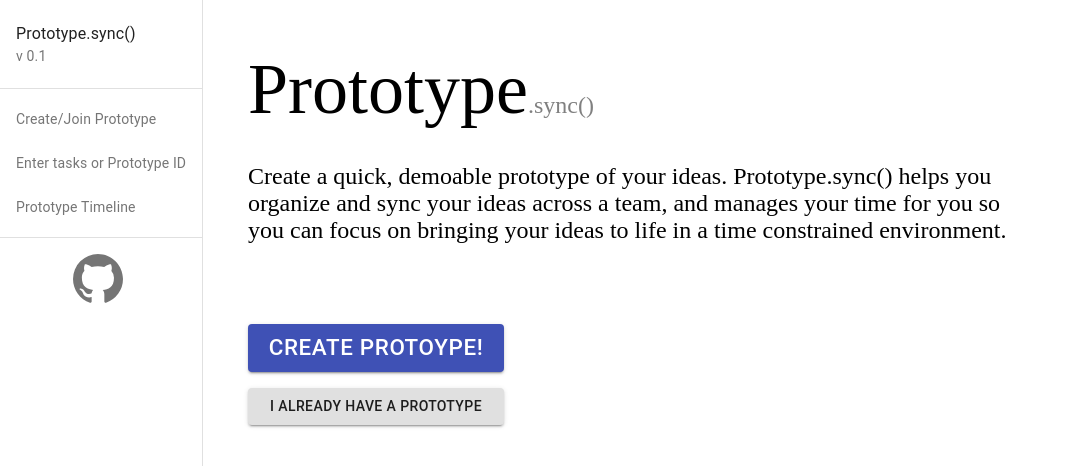
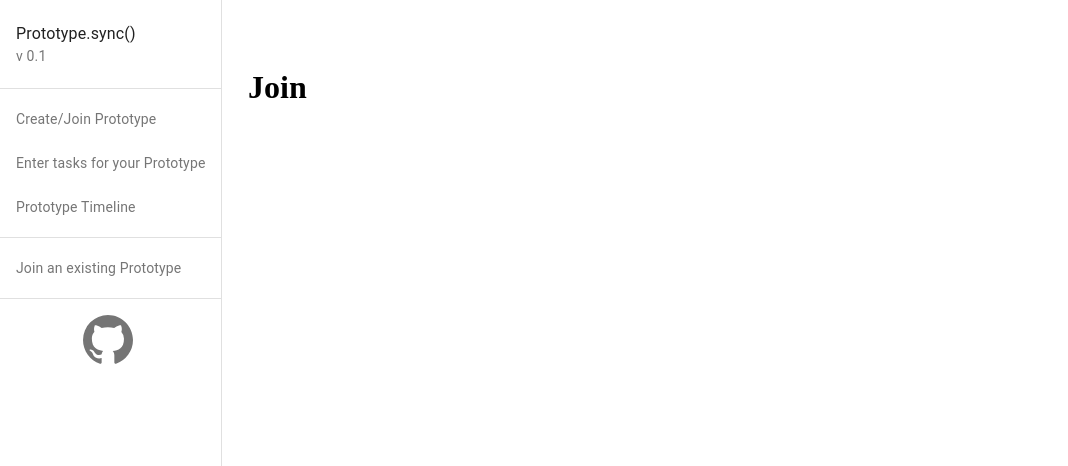
Before and after one commit to Winswins22/prototype.sync, a React (Create React App) app: page /join in a window 1280 px wide. Shown: the top 466 px of the page, without its empty margins (0-1068 px from the left). Built offline with nearby package versions, Linux system fonts and the light colour scheme.

Commit message:
hook react-router to material-ui

```diff
--- a/src/App.js
+++ b/src/App.js
@@ -1,5 +1,10 @@
 import Home from './pages/Home/Home.jsx'
+import Join from './pages/Join/Join.jsx'
+import Tasks from './pages/Tasks/Tasks.jsx'
+import Timeline from './pages/Timeline/Timeline.jsx'
+
 import Sidebar from './components/Sidebar/Sidebar'
+import { BrowserRouter as Router, Route, Switch } from 'react-router-dom'
 
 import {makeStyles} from '@material-ui/core/styles'
 
@@ -14,10 +19,38 @@ function App() {
   const classes = useStyles();
 
   return (
-    <div className={classes.container}>
-      <Sidebar></Sidebar>
-      <Home></Home>
-    </div>
+    <Router>
+      <div className={classes.container}>
+
+        <Sidebar></Sidebar>
+
+        <Switch>
+
+          <Route exact path="/">
+            <Home></Home>
+          </Route>
+
+          <Route path="/join">
+            <Join></Join>
+          </Route>
+
+          <Route path="/tasks">
+            <Tasks></Tasks>
+          </Route>
+
+          <Route path="/timeline">
+            <Timeline></Timeline>
+          </Route>
+
+          {/* Reroute to home page if no other matches are made above */}
+          <Route path="">
+            <Home></Home>
+          </Route>
+
+        </Switch>
+
+      </div>
+    </Router>
   );
 }
 
--- a/src/components/Sidebar/Sidebar.jsx
+++ b/src/components/Sidebar/Sidebar.jsx
@@ -1,4 +1,6 @@
 import React, { useState } from 'react'
+
+import { Link } from 'react-router-dom'
 
 import {
   Drawer as MUIDrawer,
@@ -34,9 +36,18 @@ const Sidebar = () => {
   const classes = useStyles()
 
   const prototypeItems = [
-    "Create/Join Prototype",
-    "Enter tasks or Prototype ID",
-    "Prototype Timeline"
+    {
+      text:"Create/Join Prototype",
+      path:"/"
+    },
+    {
+      text:"Enter tasks for your Prototype",
+      path:"/tasks"
+    },
+    {
+      text:"Prototype Timeline",
+      path:"/timeline"
+    }
   ]
 
   return(
@@ -52,11 +63,19 @@ const Sidebar = () => {
         <Divider></Divider>
 
         <List>
-          {prototypeItems.map((text, index) => (
-            <ListItem button key={text}>
-              <ListItemText secondary={text} />
+          {prototypeItems.map((item) => (
+            <ListItem button component={Link} to={item.path} key={item.text}>
+              <ListItemText secondary={item.text} />
             </ListItem>
           ))}
+        </List>
+
+        <Divider></Divider>
+
+        <List>
+          <ListItem button component={Link} to={"/join"} key={"Join an existing Prototype"}>
+            <ListItemText secondary={"Join an existing Prototype"} />
+          </ListItem>
         </List>
 
         <Divider></Divider>
--- /dev/null
+++ b/src/pages/Join/Join.jsx
@@ -0,0 +1,30 @@
+import React, {useEffect} from 'react'
+
+import {
+  HeadingText,
+  PageWrapper,
+  Text,
+  Spacing
+} from '../../GlobalItems'
+
+//Animate on Scroll
+import Aos from 'aos'
+import 'aos/dist/aos.css/'
+
+const Join = () => {
+
+  useEffect(() => {
+    //Animate on Scroll
+    Aos.init({ duration: 1000, once: true });
+  }, [])
+
+  return (
+    <PageWrapper>
+      <>
+        <h1> Join </h1>
+      </>
+    </PageWrapper>
+  )
+}
+
+export default Join
--- /dev/null
+++ b/src/pages/Tasks/Tasks.jsx
@@ -0,0 +1,30 @@
+import React, {useEffect} from 'react'
+
+import {
+  HeadingText,
+  PageWrapper,
+  Text,
+  Spacing
+} from '../../GlobalItems'
+
+//Animate on Scroll
+import Aos from 'aos'
+import 'aos/dist/aos.css/'
+
+const Tasks = () => {
+
+  useEffect(() => {
+    //Animate on Scroll
+    Aos.init({ duration: 1000, once: true });
+  }, [])
+
+  return (
+    <PageWrapper>
+      <>
+        <h1> Tasks </h1>
+      </>
+    </PageWrapper>
+  )
+}
+
+export default Tasks
--- /dev/null
+++ b/src/pages/Timeline/Timeline.jsx
@@ -0,0 +1,30 @@
+import React, {useEffect} from 'react'
+
+import {
+  HeadingText,
+  PageWrapper,
+  Text,
+  Spacing
+} from '../../GlobalItems'
+
+//Animate on Scroll
+import Aos from 'aos'
+import 'aos/dist/aos.css/'
+
+const Timeline = () => {
+
+  useEffect(() => {
+    //Animate on Scroll
+    Aos.init({ duration: 1000, once: true });
+  }, [])
+
+  return (
+    <PageWrapper>
+      <>
+        <h1> Timeline </h1>
+      </>
+    </PageWrapper>
+  )
+}
+
+export default Timeline
```
